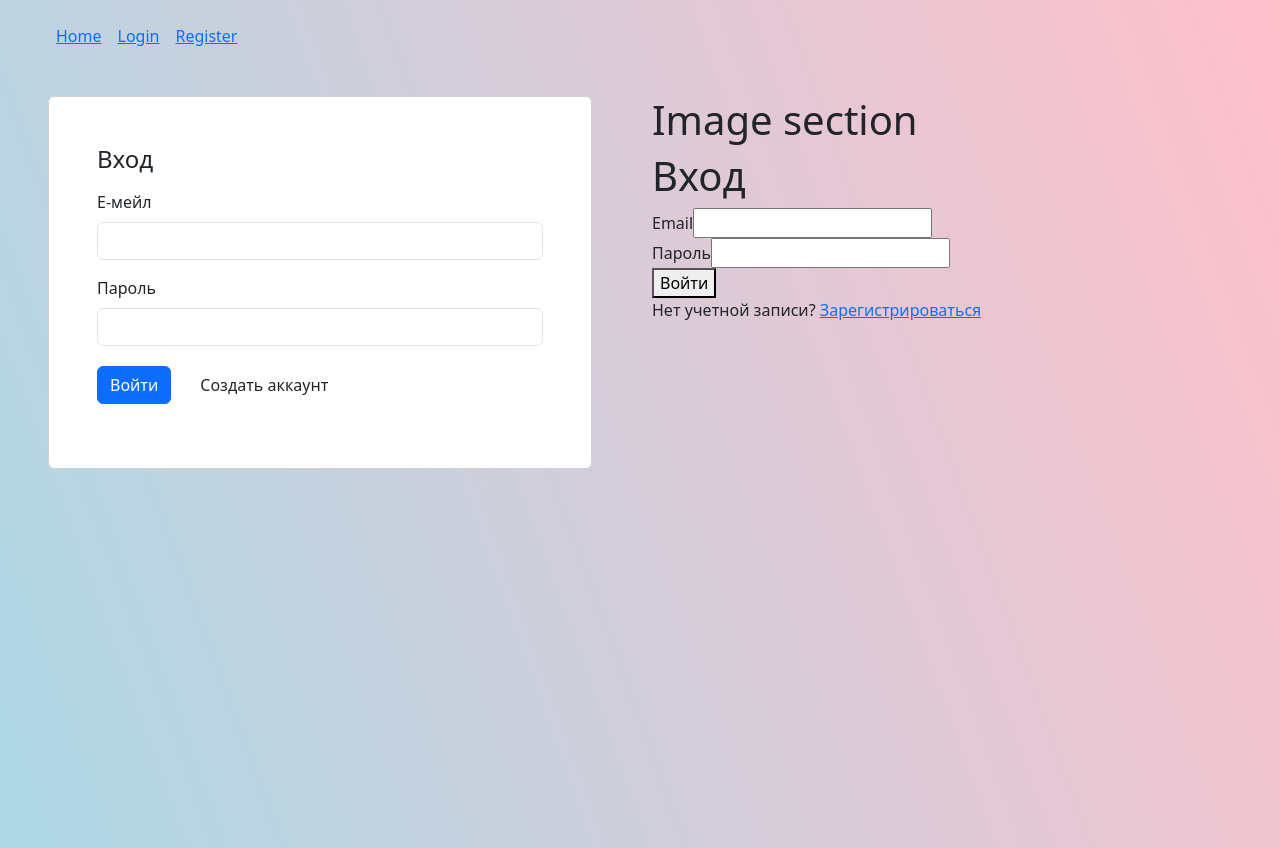
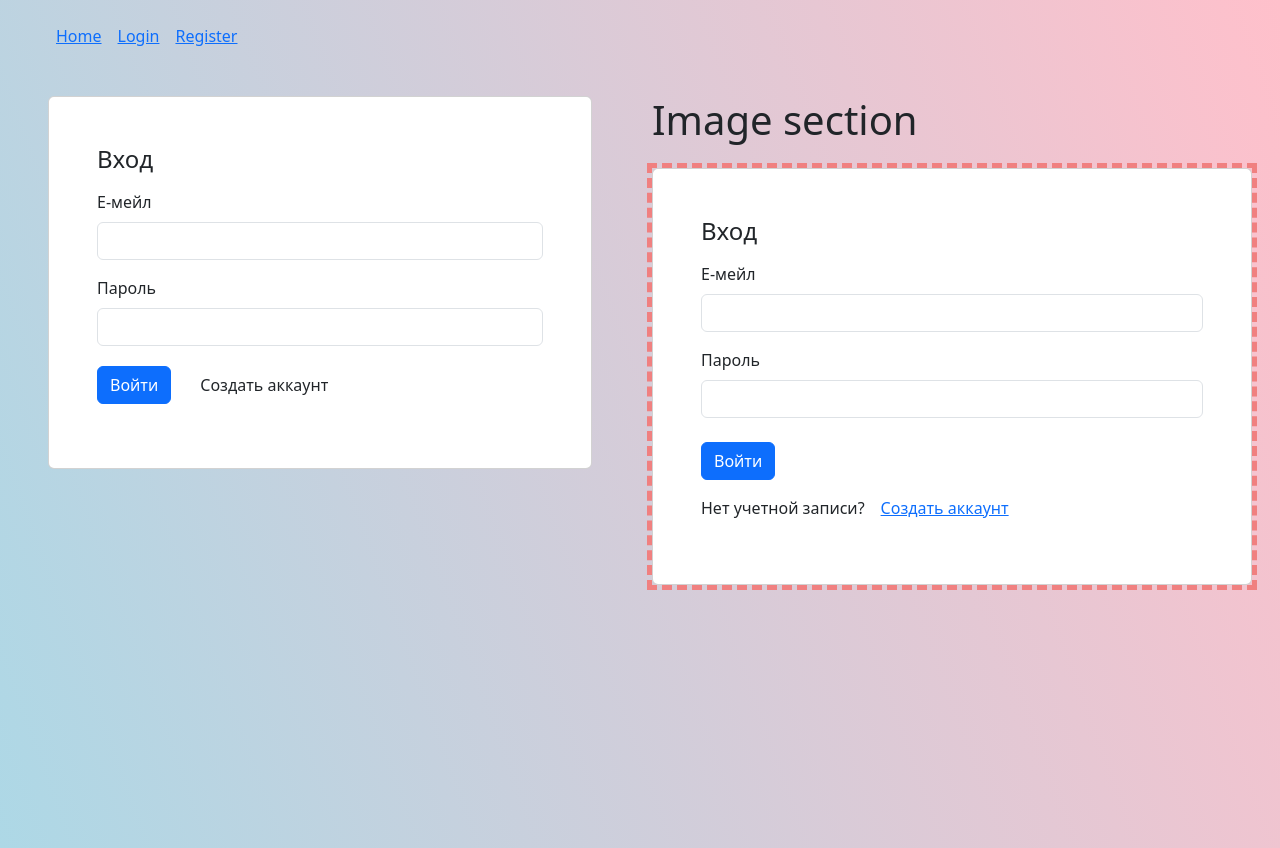
Before and after one commit to kublahanov/jwt-auth-template-client-vue-3, a Vue app: page /login in a window 1280 px wide. Built offline with nearby package versions, Linux system fonts and the light colour scheme.

Commit message:
Update login and home pages. Update site title.

```diff
--- a/index.html
+++ b/index.html
@@ -4,7 +4,7 @@
     <meta charset="UTF-8" />
     <link rel="icon" href="/favicon.ico" />
     <meta name="viewport" content="width=device-width, initial-scale=1.0" />
-    <title>Vite App</title>
+    <title>Template for client with user authentication based on JWT-auth</title>
   </head>
   <body>
     <div id="app"></div>
--- a/src/App.vue
+++ b/src/App.vue
@@ -32,7 +32,7 @@
       </div>
       <div class="col-sm-6">
         <h1 class="mt-5">Image section</h1>
-        <div>
+        <div class="router-wrapper mw-600 my-4">
           <RouterView />
         </div>
       </div>
@@ -47,4 +47,7 @@
 .mw-600 {
   max-width: 600px;
 }
+.router-wrapper {
+  outline: 5px dashed lightcoral;
+}
 </style>
--- a/src/pages/HomePage.vue
+++ b/src/pages/HomePage.vue
@@ -1,8 +1,23 @@
 <template>
-  <div>
-    <h1>Главная страница</h1>
-    <p>Добро пожаловать, {{ authStore.user.name }}!</p>
-    <button @click="logout">Выйти</button>
+  <div class="card mw-600">
+    <div class="card-body p-sm-5 p-4">
+      <h4 class="card-title mb-3">Главная страница</h4>
+      <div v-if="authStore.user">
+        <p>Добро пожаловать, {{ authStore.user.name }}!</p>
+        <button @click="logout">Выйти</button>
+      </div>
+      <div v-else>
+        <p>Привет, Гость!</p>
+        <p>
+          <span class="me-3">Уже зарегистрированы?</span>
+          <router-link to="/login">Войти</router-link>
+        </p>
+        <p>
+          <span class="me-3">Нет учетной записи?</span>
+          <router-link to="/register">Создать аккаунт</router-link>
+        </p>
+      </div>
+    </div>
   </div>
 </template>
 
@@ -11,6 +26,8 @@ import { useAuthStore } from '../stores/authStore';
 
 const authStore = useAuthStore();
 
+console.log('authStore.user', authStore.user);
+
 const logout = () => {
   authStore.logout();
 };
--- a/src/pages/LoginPage.vue
+++ b/src/pages/LoginPage.vue
@@ -1,21 +1,23 @@
 <template>
-  <div>
-    <h1>Вход</h1>
+  <div class="card mw-600">
+    <div class="card-body p-sm-5 p-4">
+      <h4 class="card-title mb-3">Вход</h4>
       <form @submit.prevent="login">
-      <div>
-        <label for="email">Email</label>
-        <input v-model="email" type="email" id="email" required />
+        <div class="mb-3">
+          <label for="email" class="form-label">Е-мейл</label>
+          <input v-model="email" type="email" class="form-control" id="email" required />
         </div>
-      <div>
-        <label for="password">Пароль</label>
-        <input v-model="password" type="password" id="password" required />
+        <div class="mb-3">
+          <label for="password" class="form-label">Пароль</label>
+          <input v-model="password" type="password" class="form-control" id="password" required />
         </div>
-      <button type="submit">Войти</button>
+        <button type="submit" class="btn btn-primary mt-2 mb-3">Войти</button>
       </form>
       <p>
-      Нет учетной записи?
-      <router-link to="/register">Зарегистрироваться</router-link>
+        <span class="me-3">Нет учетной записи?</span>
+        <router-link to="/register">Создать аккаунт</router-link>
       </p>
+    </div>
   </div>
 </template>
 
--- a/src/router/index.js
+++ b/src/router/index.js
@@ -15,23 +15,23 @@ const router = createRouter({
   routes,
 });
 
-router.beforeEach(async (to, from, next) => {
-  const authStore = useAuthStore();
-
-  if (to.meta.requiresAuth && !authStore.token) {
-    try {
-      console.log('TRY');
-      await authStore.refreshToken();
-      await authStore.fetchUser();
-      next();
-    } catch (error) {
-      console.log('CATCH');
-      next('/login');
-    }
-  } else {
-    next();
-  }
-});
+// router.beforeEach(async (to, from, next) => {
+//   const authStore = useAuthStore();
+//
+//   if (to.meta.requiresAuth && !authStore.token) {
+//     try {
+//       console.log('TRY');
+//       await authStore.refreshToken();
+//       await authStore.fetchUser();
+//       next();
+//     } catch (error) {
+//       console.log('CATCH');
+//       next('/login');
+//     }
+//   } else {
+//     next();
+//   }
+// });
 
 export default router;
 
```
Lines whose indentation alone changed are shown as unchanged.
